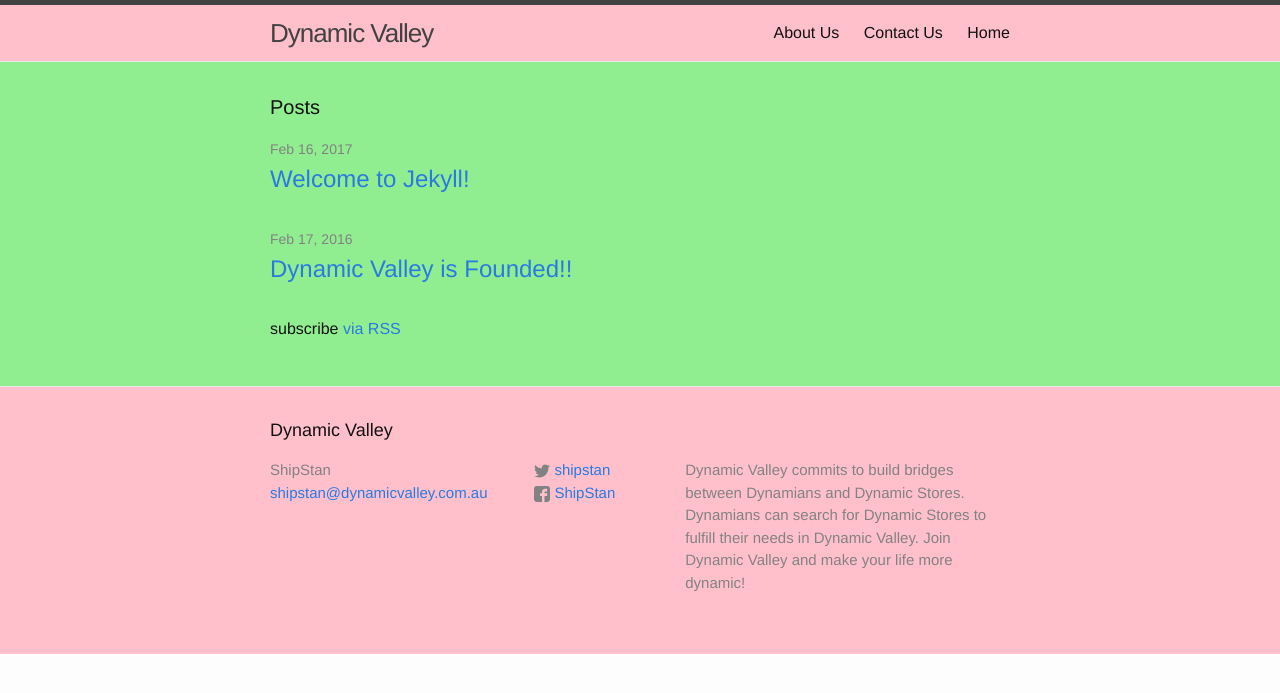
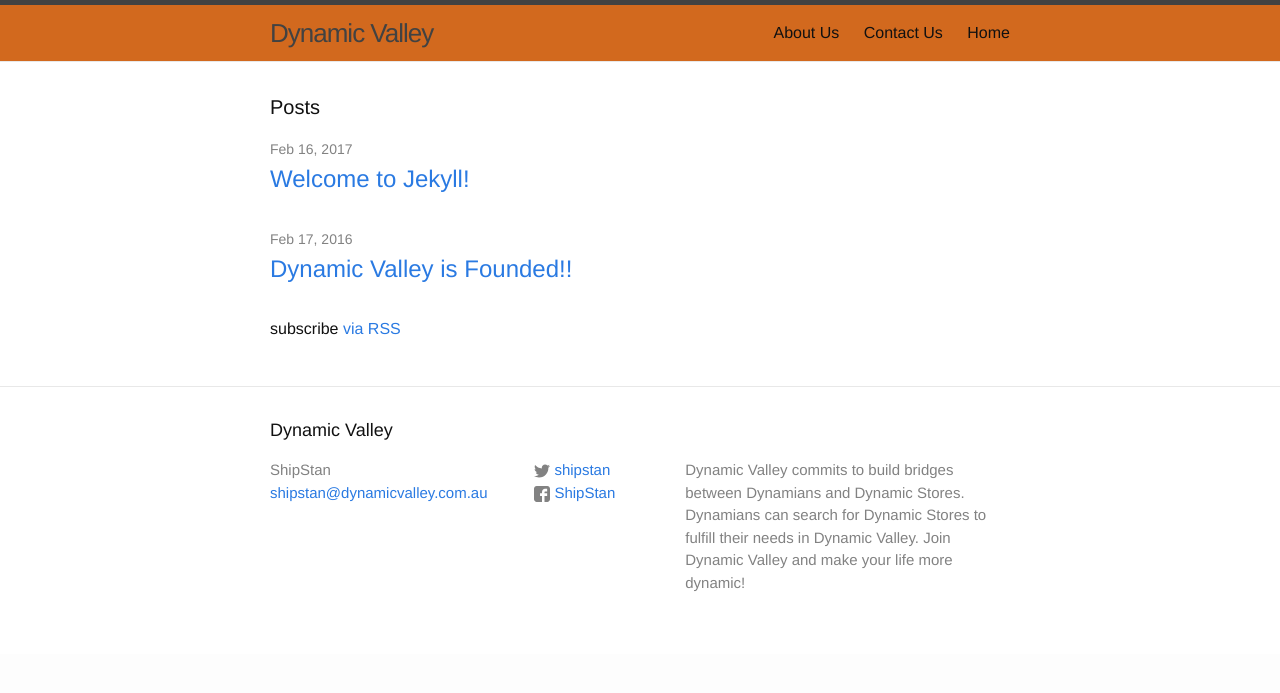
Before and after one commit to Korzonco/Korzonco.github.io, a Jekyll site: the page built from index.html, in a window 1280 px wide. Shown: the top 693 px of the page. Built offline with Jekyll 4.4.1, drawn with Linux system fonts in a browser that asks for light colours.

Commit message:
Initial commit

```diff
--- a/_sass/_layout.scss
+++ b/_sass/_layout.scss
@@ -2,7 +2,7 @@
  * Site header
  */
 .site-header {
-    background-color:pink;
+    background-color:#D2691E;
     border-top: 5px solid $grey-color-dark;
     border-bottom: 1px solid $grey-color-light;
     min-height: 56px;
@@ -99,7 +99,7 @@
  * Site footer
  */
 .site-footer {
-    background-color:pink;
+    background-color:white;
     border-top: 1px solid $grey-color-light;
     padding: $spacing-unit 0;
 }
@@ -170,7 +170,7 @@
  * Page content
  */
 .page-content {
-    background-color:lightgreen;
+    background-color:white;
     padding: $spacing-unit 0;
 }
 
```
Also changed, not shown: 5 other files.
